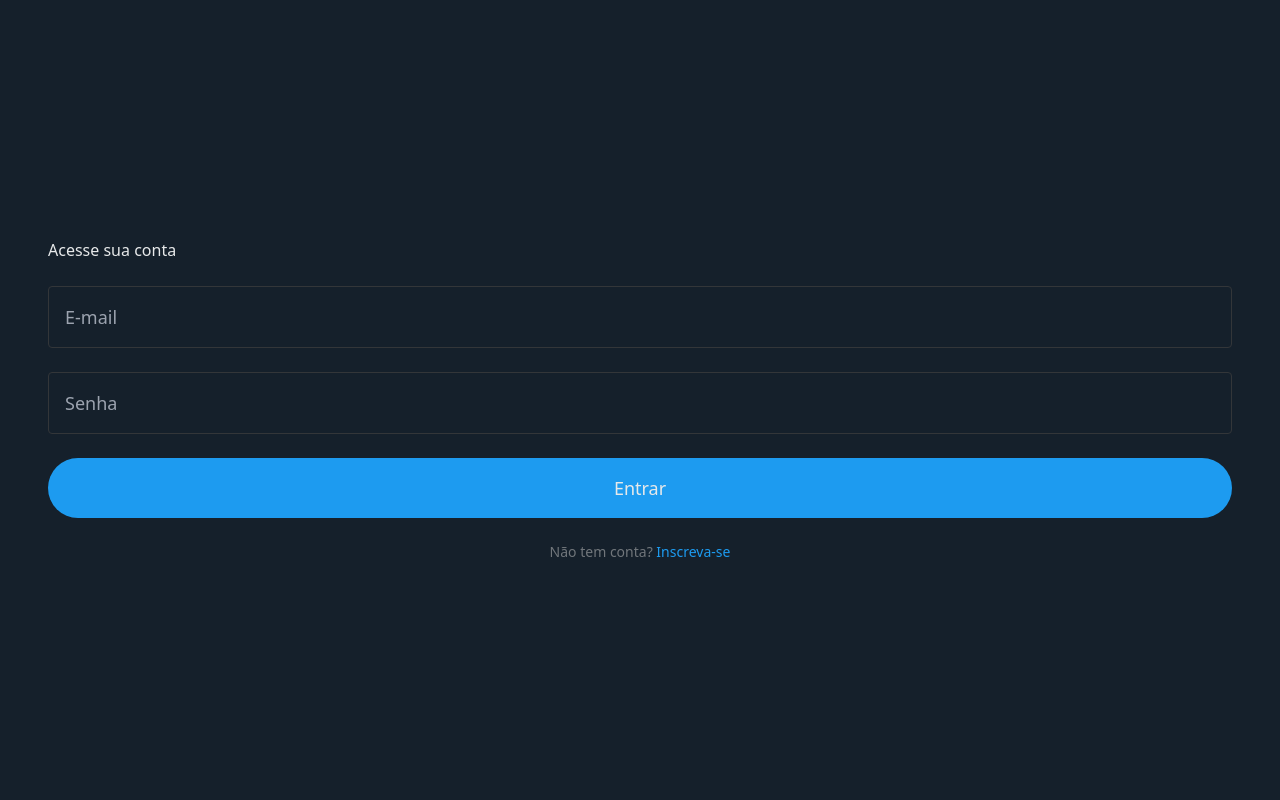
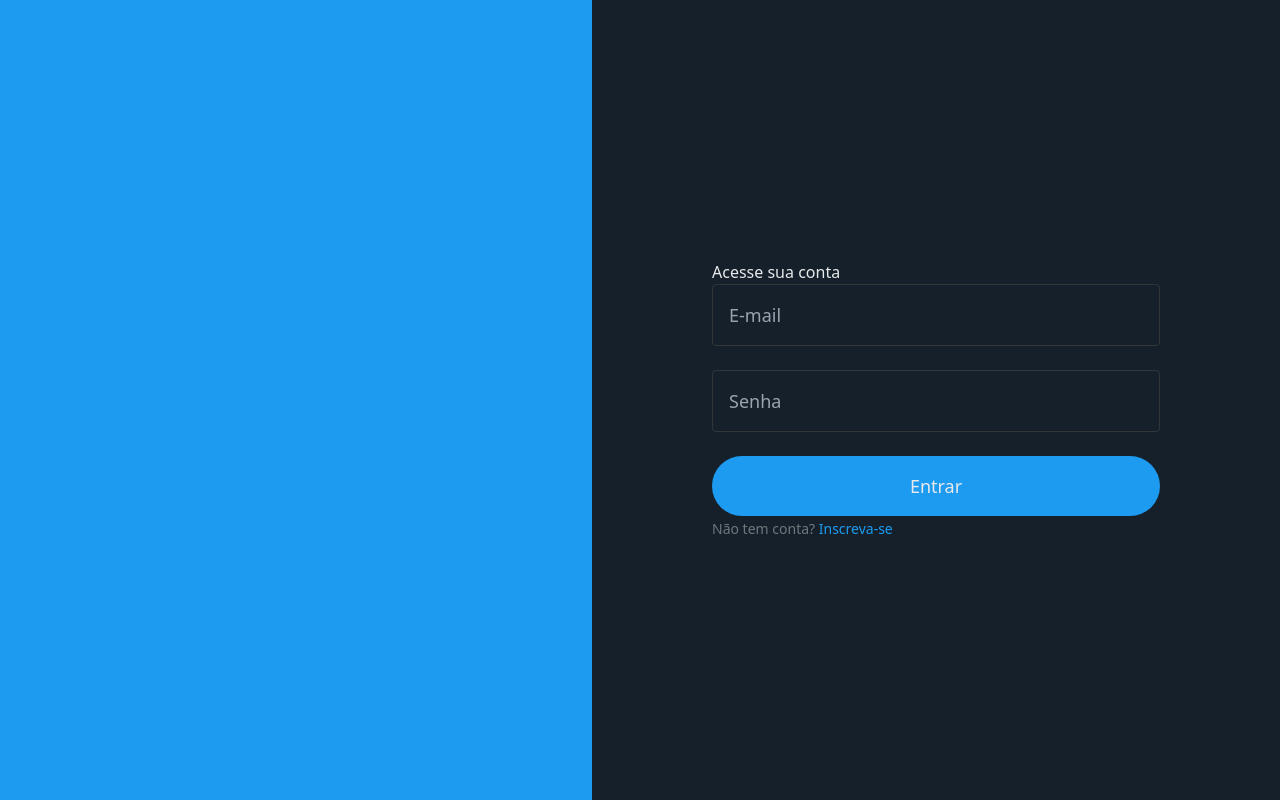
Before and after one commit to GabrielChagas1/ui-twitter-clone, a React (Vite) app in the folder web/: page / in a window 1280 px wide. Built offline with nearby package versions, Linux system fonts and the light colour scheme.

Commit message:
chore: creating login

```diff
--- a/web/src/Login/index.jsx
+++ b/web/src/Login/index.jsx
@@ -14,7 +14,7 @@ const validationSchema = yup.object({
 export function Login({signInUser}){
     const formik = useFormik({
         onSubmit: async values => {
-            const res = await axios.get('http://localhost:9901/login', {
+            const res = await axios.get(`${import.meta.env.VITE_API_HOST}/login`, {
                 auth: {
                     username: values.email,
                     password: values.password
@@ -31,9 +31,11 @@ export function Login({signInUser}){
         }
     })
     return (
-        <div className="flex h-full flex-col justify-center p-12 space-y-6">
+        <div className='h-full flex justify-center'>
+            <div className='bg-birdBlue lg:flex-1'></div>
+            <div className="flex-1 flex h-full items-center justify-center p-12 space-y-6">
+                <div className='max-w-md flex-1'>
                     <h1>Acesse sua conta</h1>
-
                     <form className="space-y-6" onSubmit={formik.handleSubmit}>
                         <div className='space-y-2'>
                             <Input
@@ -70,9 +72,10 @@ export function Login({signInUser}){
                     </form>
 
                     <span className="text-sm text-silver text-center">
-                Não tem conta? <a className="text-birdBlue">Inscreva-se</a>
+                        Não tem conta? <a className="text-birdBlue" href='/signup'>Inscreva-se</a>
                     </span>
-
+                </div>
+            </div>
         </div>
     )
 }
```
Lines whose indentation alone changed are shown as unchanged.
